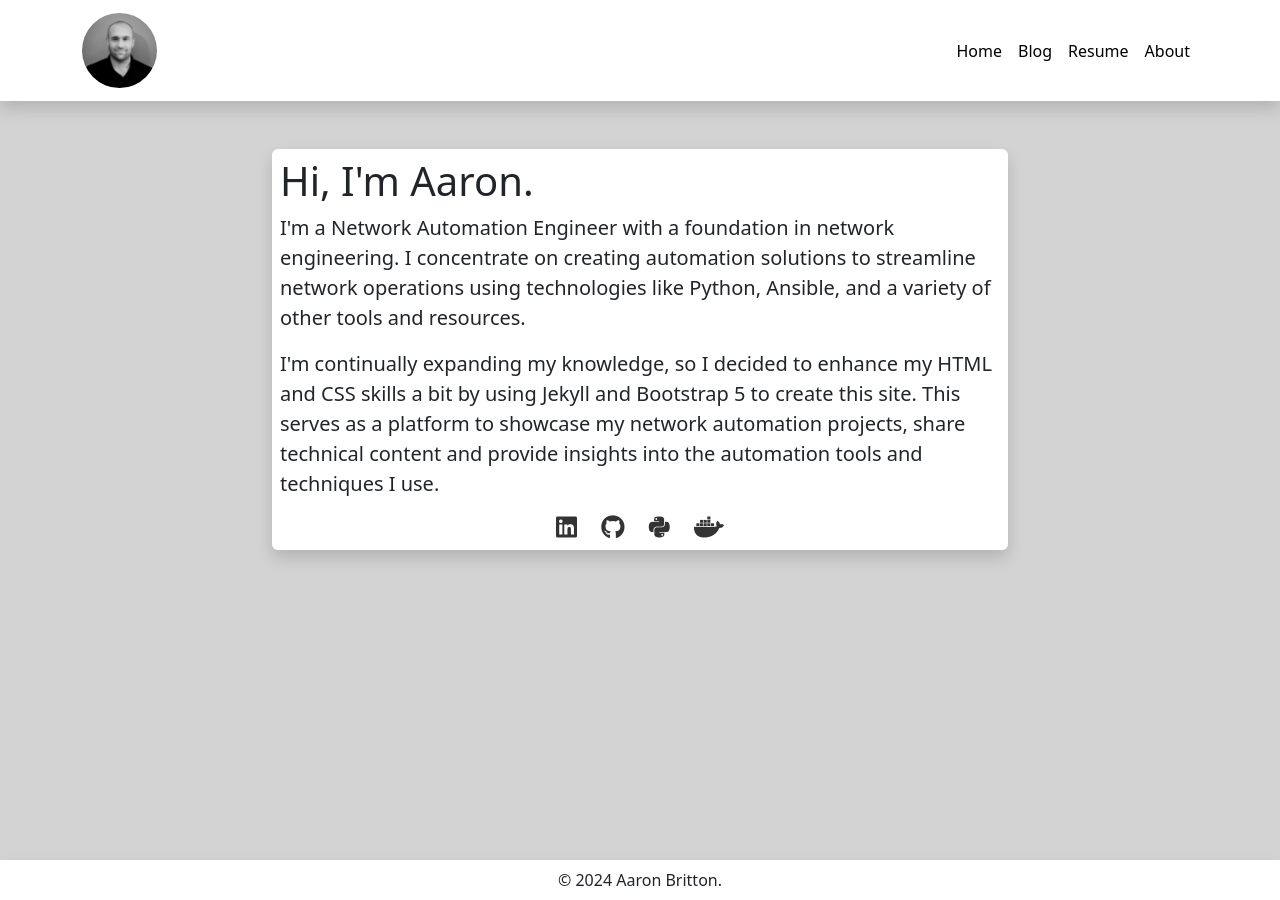
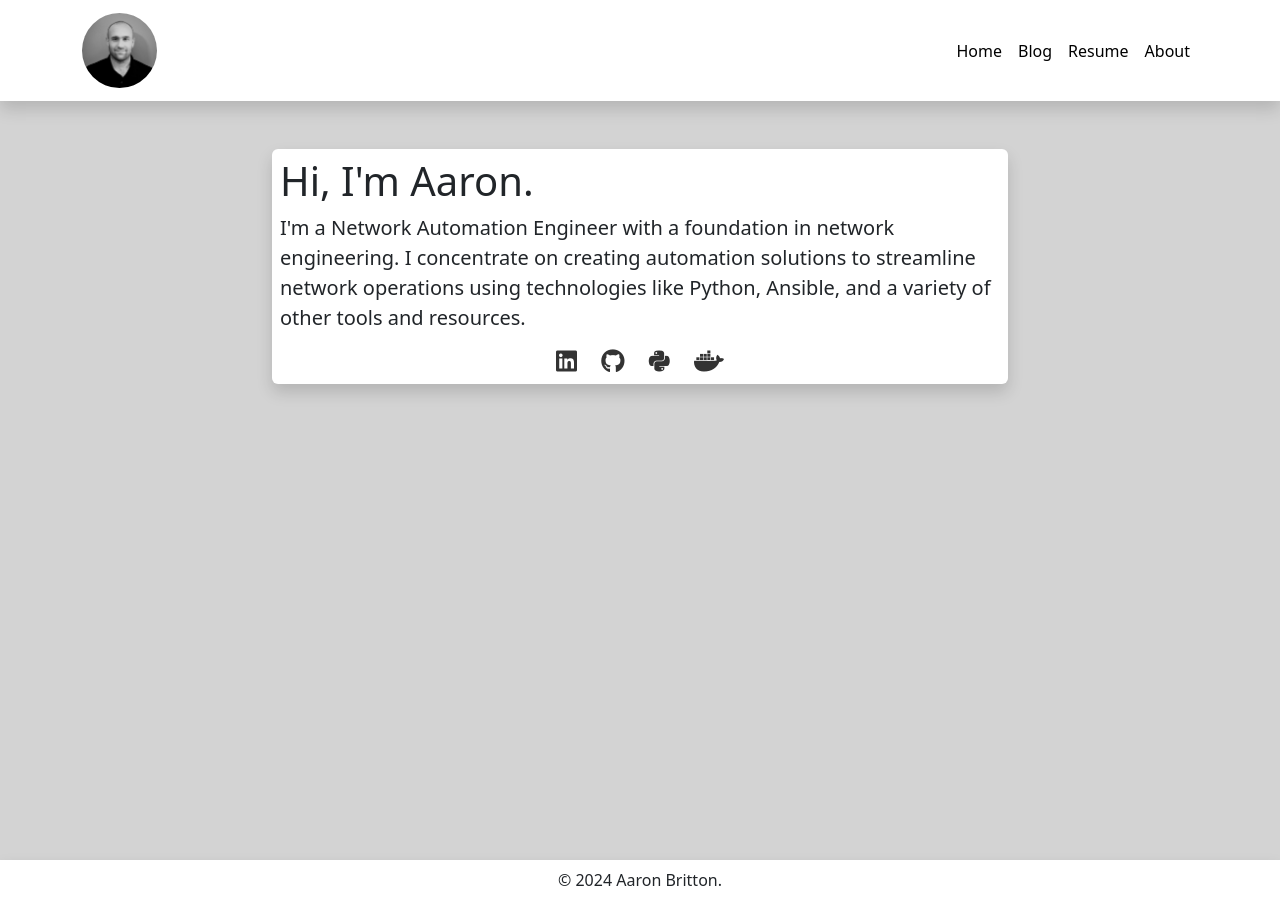
Before and after one commit to networkautomaniac/networkautomaniac.github.io, a Jekyll site: the page built from index.html, in a window 1280 px wide. Built offline with Jekyll 4.4.1, drawn with Linux system fonts in a browser that asks for light colours.

Commit message:
Remove redundant text.

```diff
--- a/index.html
+++ b/index.html
@@ -11,9 +11,6 @@ title: Home
         <p class="fs-5 fw-light">I'm a Network Automation Engineer with a foundation in network engineering. I
           concentrate on creating automation solutions to streamline network operations
           using technologies like Python, Ansible, and a variety of other tools and resources.</p>
-        <p class="fs-5 fw-light">I'm continually expanding my knowledge, so I decided to enhance my HTML and CSS skills a bit by using Jekyll and Bootstrap 5
-          to create this site. This serves as a platform to showcase my network automation projects, share technical content and
-          provide insights into the automation tools and techniques I use.</p>
         <!-- Center Icons -->
         <div class="text-center">
           <a href="https://www.linkedin.com/in/aaronleebritton/" target="_blank" class="fab fa-linkedin" aria-label="LinkedIn"></a>
```
